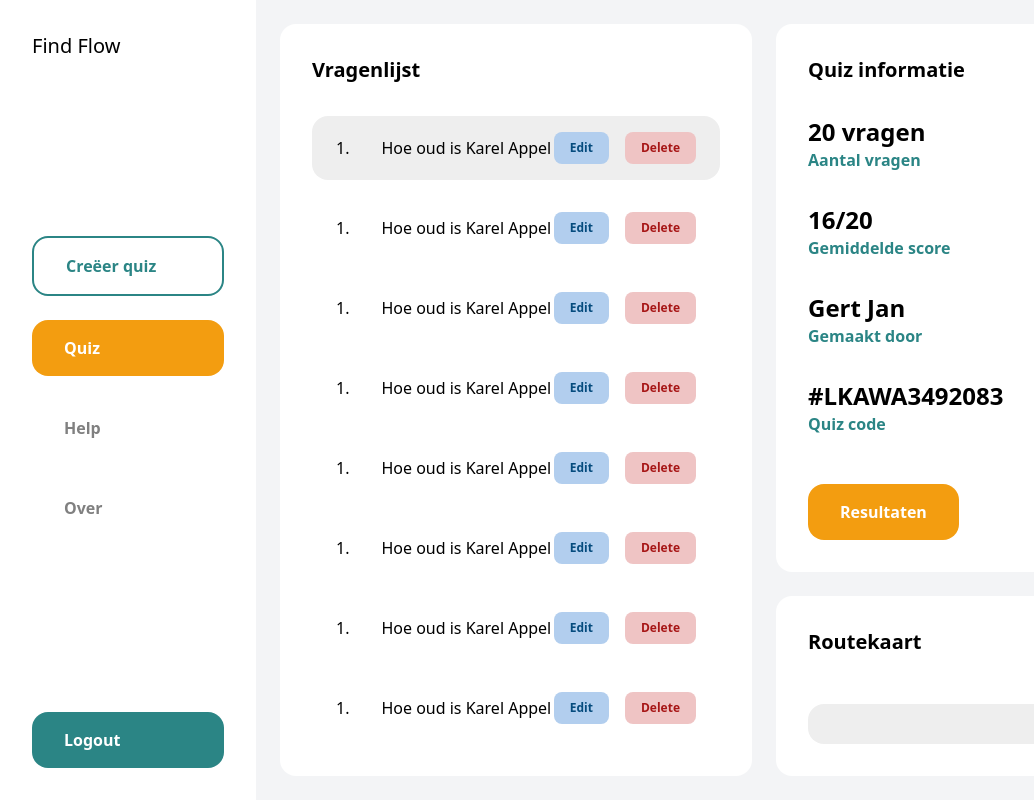
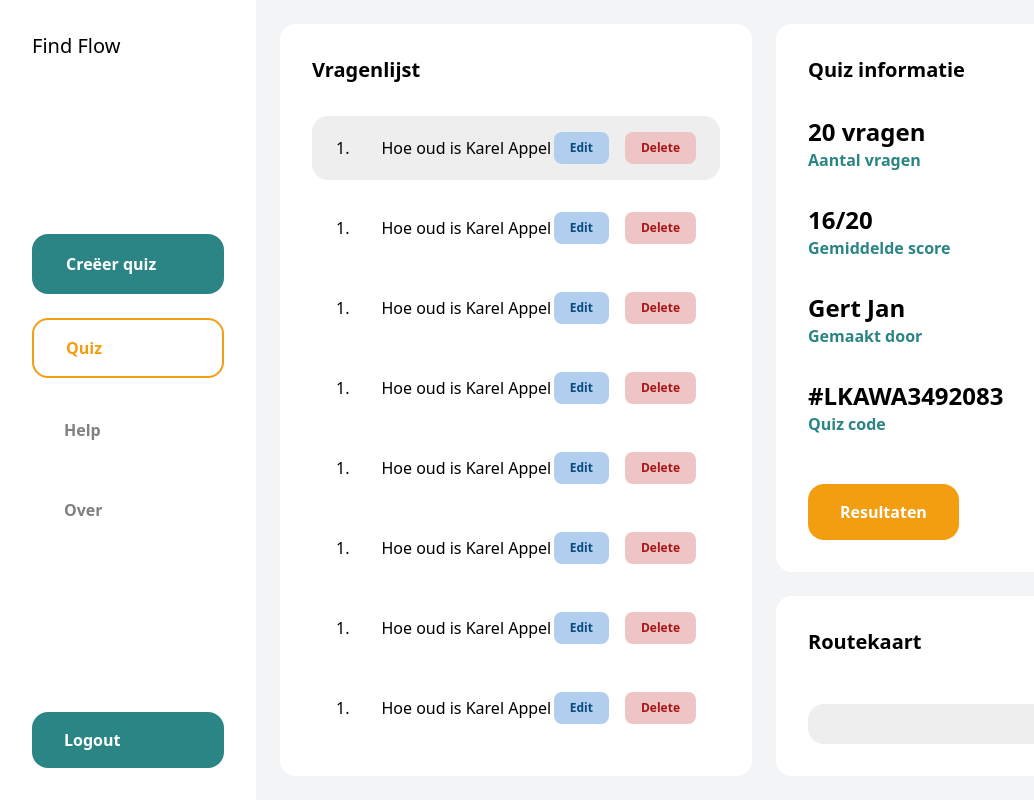
Before and after one commit to joeribreedveld/findflow, a Next.js app: page /quiz in a window 1280 px wide. Shown: the whole page, without its empty margins (0-1034 px from the left). Built offline with nearby package versions, Linux system fonts and the light colour scheme.

Commit message:
feat(router): change sidebar with router and conditional styles

```diff
--- a/src/components/common/Sidebar.tsx
+++ b/src/components/common/Sidebar.tsx
@@ -1,22 +1,43 @@
 import Link from "next/link";
+import { useRouter } from "next/router";
+import classNames from "classnames";
 
-const Sidebar = () => (
+const Sidebar = () => {
+  const router = useRouter();
+
+  return (
     <nav className="flex min-h-screen min-w-[16rem] flex-col justify-between p-8">
       <section>
+        <Link href="/">
           <h1 className="text-xl font-medium">Find Flow</h1>
+        </Link>
       </section>
       <section>
         <ul className="flex flex-col gap-6">
           <li>
             <Link href="/quiz">
-            <button className="w-full rounded-2xl border-2 border-[#2B8585] px-8 py-4 text-left font-semibold text-[#2B8585]">
+              <button
+                className={classNames(
+                  "w-full rounded-2xl border-2 border-[#2B8585] px-8 py-4 text-left font-semibold text-[#2B8585]",
+                  {
+                    "bg-[#2B8585] text-white": router.pathname === "/quiz",
+                  }
+                )}
+              >
                 Creëer quiz
               </button>
             </Link>
           </li>
           <li>
             <Link href="/">
-            <button className="w-full rounded-2xl bg-[#F39D10] px-8 py-4 text-left font-semibold text-white">
+              <button
+                className={classNames("", {
+                  "w-full rounded-2xl border-2 border-[#F39D10] bg-[#F39D10] px-8 py-4 text-left font-semibold text-white":
+                    router.pathname === "/",
+                  "w-full rounded-2xl  border-2 border-[#F39D10] px-8 py-4 text-left font-semibold text-[#F39D10]":
+                    router.pathname !== "/",
+                })}
+              >
                 Quiz
               </button>
             </Link>
@@ -40,5 +61,6 @@ const Sidebar = () => (
       </section>
     </nav>
   );
+};
 
 export default Sidebar;
```
Lines whose indentation alone changed are shown as unchanged.
